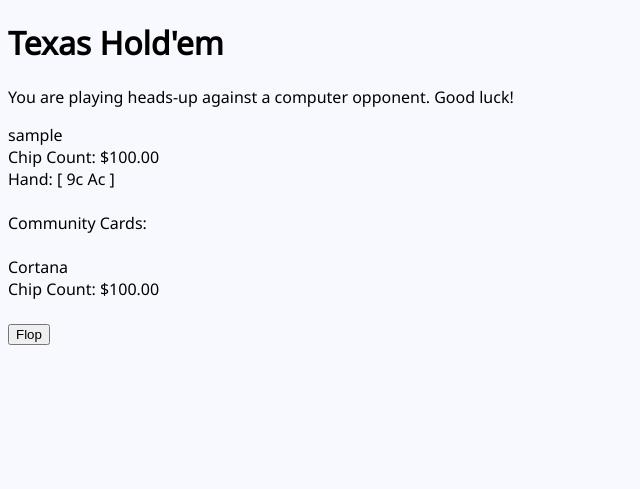
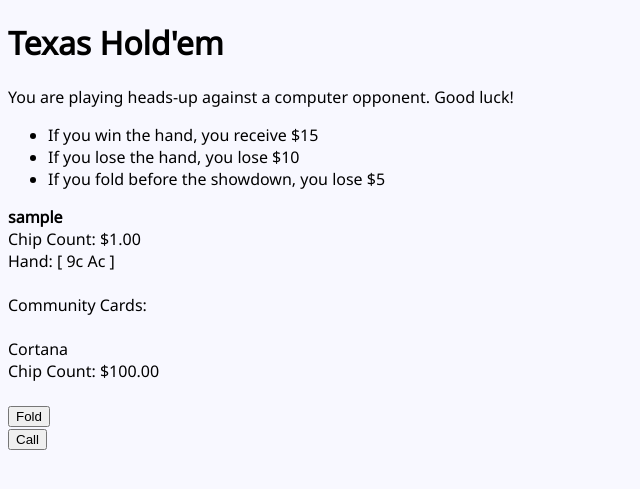
Before and after one commit to sthomasmeyer/poker, a Flask app: a page that uses Templates/base.html in a window 1280 px wide. Shown: the top 489 px of the page, without its empty margins (0-640 px from the left). Run offline with Flask 2, Linux system fonts and the light colour scheme; the visitor is signed in with stand-in values (Sample User, id 1); tables that the repository leaves empty hold one stand-in row (values such as "Sample post").

Commit message:
updated 'lazy' but functional front-end w/ HTML and JS

```diff
--- a/Static/texasHoldEm.js
+++ b/Static/texasHoldEm.js
@@ -1,45 +1,130 @@
 // const BASE_URL = 'http://127.0.0.1:5000';
 
-communityCards = document.getElementById('community-cards');
+const communityCards = document.getElementById('community-cards');
 
-flopButton = document.getElementById('flop-btn');
-turnButton = document.getElementById('turn-btn');
-riverButton = document.getElementById('river-btn');
-showdownButton = document.getElementById('showdown-btn');
+const flopButton = document.getElementById('flop-btn');
+const turnButton = document.getElementById('turn-btn');
+const riverButton = document.getElementById('river-btn');
 
-flop = document.getElementById('flop');
-turn = document.getElementById('turn');
-river = document.getElementById('river');
-oppsHand = document.getElementById('opps-hand');
+const showdownDiv = document.getElementById('showdown');
+const showdownWinButton = document.getElementById('showdown-win-btn');
+const showdownLossButton = document.getElementById('showdown-loss-btn');
+const showdownWinForm = document.getElementById('showdown-win-form');
+const showdownLossForm = document.getElementById('showdown-loss-form');
 
-playerScore = document.getElementById('player-score');
-oppsScore = document.getElementById('opps-score');
+const flop = document.getElementById('flop');
+const turn = document.getElementById('turn');
+const river = document.getElementById('river');
+const oppsHand = document.getElementById('opps-hand');
+
+const foldButton = document.getElementById('fold-btn');
+let callPreFlopButton = document.getElementById('call-pre-flop-btn');
+
+const playerScore = document.getElementById('player-score');
+const oppsScore = document.getElementById('opps-score');
+
+callPreFlopButton.onclick = function keepPlaying(evt) {
+  evt.preventDefault();
+  callPreFlopButton.remove();
+  foldButton.hidden = true;
+  flopButton.hidden = false;
+};
 
 flopButton.onclick = function revealFlop(evt) {
   evt.preventDefault();
   flop.hidden = false;
   flopButton.remove();
+  newBtn = document.createElement('button');
+  newBtn.setAttribute('id', 'call-post-flop-btn');
+  newBtn.innerText = 'Call';
+  document.getElementById('options').append(newBtn);
+  let callPostFlopButton = document.getElementById('call-post-flop-btn');
+  foldButton.hidden = false;
+
+  callPostFlopButton.onclick = function keepPlaying(evt) {
+    evt.preventDefault();
+    console.log('TEST');
+    callPostFlopButton.remove();
+    foldButton.hidden = true;
     turnButton.hidden = false;
+  };
 };
 
 turnButton.onclick = function revealTurn(evt) {
   evt.preventDefault();
   turn.hidden = false;
   turnButton.remove();
+  newBtn = document.createElement('button');
+  newBtn.setAttribute('id', 'call-post-turn-btn');
+  newBtn.innerText = 'Call';
+  document.getElementById('options').append(newBtn);
+  let callPostTurnButton = document.getElementById('call-post-turn-btn');
+  foldButton.hidden = false;
+
+  callPostTurnButton.onclick = function keepPlaying(evt) {
+    evt.preventDefault();
+    console.log('TESTING...');
+    callPostTurnButton.remove();
+    foldButton.hidden = true;
     riverButton.hidden = false;
+  };
 };
 
 riverButton.onclick = function revealRiver(evt) {
   evt.preventDefault();
   river.hidden = false;
   riverButton.remove();
-  showdownButton.hidden = false;
+  newBtn = document.createElement('button');
+  newBtn.setAttribute('id', 'call-post-river-btn');
+  newBtn.innerText = 'Call';
+  document.getElementById('options').append(newBtn);
+  let callPostRiverButton = document.getElementById('call-post-river-btn');
+  foldButton.hidden = false;
+
+  callPostRiverButton.onclick = function finishTheHand(evt) {
+    evt.preventDefault();
+    console.log('1, 2, 3');
+    callPostRiverButton.remove();
+    foldButton.hidden = true;
+    showdownDiv.hidden = false;
+  };
 };
 
-showdownButton.onclick = function showdown(evt) {
+if (showdownWinButton != null) {
+  showdownWinButton.onclick = function showdown(evt) {
     evt.preventDefault();
-  showdownButton.remove();
+    setTimeout(() => {
+      showdownWinForm.submit();
+    }, 3000);
+    showdownWinButton.remove();
     oppsHand.hidden = false;
     playerScore.hidden = false;
     oppsScore.hidden = false;
+    setTimeout(() => {
+      alert(`
+      You've won this hand and $15
+      Press 'OK' to see the next hand
+      `);
+    }, 1000);
   };
+}
+
+if (showdownLossButton != null) {
+  showdownLossButton.onclick = function showdown(evt) {
+    evt.preventDefault();
+    setTimeout(() => {
+      showdownLossForm.submit();
+    }, 3000);
+    showdownLossButton.remove();
+    oppsHand.hidden = false;
+    playerScore.hidden = false;
+    oppsScore.hidden = false;
+    setTimeout(() => {
+      alert(`
+      You've lost this hand and $10
+      Remember, if you fold before the showdown you only lose $5
+      Press 'OK' to see the next hand
+      `);
+    }, 1000);
+  };
+}
--- a/Templates/base.html
+++ b/Templates/base.html
@@ -8,7 +8,7 @@
   <link rel="preconnect" href="https://fonts.gstatic.com" crossorigin>
   <link href="https://fonts.googleapis.com/css2?family=Noto+Sans&family=Roboto&display=swap" rel="stylesheet">
   <link rel="stylesheet" href={{ url_for("static", filename="poker-variations.css")}}>
-  <title>User Data Storage Tutorial</title>
+  <title>Poker</title>
 </head>
 <body>
 
--- a/Templates/texas_hold_em.html
+++ b/Templates/texas_hold_em.html
@@ -9,9 +9,14 @@
 
   <h1>Texas Hold'em</h1>
   <p>You are playing heads-up against a computer opponent. Good luck!</p>
+  <ul id="instructions">
+    <li>If you win the hand, you receive $15</li>
+    <li>If you lose the hand, you lose $10</li>
+    <li>If you fold before the showdown, you lose $5</li>
+  </ul>
 
   <div id="player-one">
-    <div>{{ players[0].name }}</div>
+    <div><strong>{{ players[0].name }}</strong></div>
     <div>Chip Count: {{ players[0].stack }}</div>
     <div>Hand: [{% for card in players[0].hole_cards %} {{ card.reveal() }} {% endfor %}]</div>
     <div hidden id="player-score">
@@ -77,10 +82,26 @@
     </div>
   </div>
   <br>
-  <button id="flop-btn">Flop</button>
-  <button hidden id="turn-btn">Turn</button>
-  <button hidden id="river-btn">River</button>
-  <button hidden id="showdown-btn">Showdown</button>
+  <div id="options">
+    <form action="/texas_hold_em/fold/{{ user.username }}"><button id="fold-btn">Fold</button></form>
+    <button id="call-pre-flop-btn">Call</button>
+  </div>
+
+  <button hidden id="flop-btn">Reveal Flop</button>
+  <button hidden id="turn-btn">Reveal Turn</button>
+  <button hidden id="river-btn">Reveal River</button>
+
+  <div hidden id="showdown">
+    {% if players[0].hand_ranking > players[1].hand_ranking %}
+    <form id="showdown-win-form" action="/texas_hold_em/win/{{ user.username }}">
+      <button id="showdown-win-btn">Showdown</button>
+    </form>
+    {% elif players[1].hand_ranking > players[0].hand_ranking %}
+    <form id="showdown-loss-form" action="/texas_hold_em/loss/{{ user.username }}">
+      <button id="showdown-loss-btn">Showdown</button>
+    </form>
+    {% endif %}
+  </div>
 
   <!-- <script src="https://unpkg.com/axios/dist/axios.js"></script> -->
   <script src="/static/texasHoldEm.js"></script>
--- a/app.py
+++ b/app.py
@@ -11,8 +11,10 @@
 # Import the forms you've created from the [forms.py] file.
 from forms import UserLoginForm, CreateAccountForm
 
-from game_elements import Player, Deck
+# Import the classes you've created from the [game_elements.py] file.
+from game_elements import Player, Deck, Pot
 
+# Import the classes you've created from the [game_elements.py] file.
 from hand_rankings import check_straight_flush
 
 app = Flask(__name__)
@@ -90,6 +92,10 @@
             # session storage to keep track of which specific user is logged in.
             session["username"] = username
 
+            # Reward users w/ +100 capital on successful login.
+            existing_user.capital += 100
+            db.session.commit()
+
             return redirect(f"/user/{username}")
 
     return render_template("base.html", form=form)
@@ -125,7 +131,7 @@
         for user in users:
             if user.email == new_user.email:
                 flash("An account associated with that email address already exists.")
-                return redirect("/new_user")
+                return redirect("/create_account")
 
         # Use [bcrypt] to generate a "hashed" version of the user's password...
         # This is *important* bc storing it as plaintext in our database...
@@ -180,7 +186,7 @@
 
     # Create an [active_user] instance of the Player class...
     # This is (obviously) the user who is logged-in + actively playing.
-    active_user = Player(username, 100)
+    active_user = Player(username, user.capital)
     players.append(active_user)
 
     # Create a [computer_opponent] instance of the Player class...
@@ -197,20 +203,16 @@
             player.accept_dealt_card(new_deck)
 
     flop = new_deck.flop_protocol()
-    for card in flop:
-        print(f"flop: {card.reveal()}")
 
     for player in players:
         player.incorporate_flop(new_deck)
 
     turn = new_deck.turn_protocol()
-    print(f"turn: {turn[0].reveal()}")
 
     for player in players:
         player.incorporate_turn(new_deck)
 
     river = new_deck.river_protocol()
-    print(f"river: {river[0].reveal()}")
 
     for player in players:
         player.incorporate_river(new_deck)
@@ -233,6 +235,42 @@
     )
 
 
+@app.route("/texas_hold_em/fold/<username>", methods=["GET", "POST"])
+def folded(username):
+    user = User.query.get_or_404(username)
+
+    # Punish users w/ -5 capital bc of fold (de facto loss).
+    user.capital -= 5
+    db.session.commit()
+
+    flash(f"Previous hand: [fold] {user.username}'s stack decreased by $5")
+    return redirect(f"/texas_hold_em/{username}")
+
+
+@app.route("/texas_hold_em/win/<username>", methods=["GET", "POST"])
+def won_hand(username):
+    user = User.query.get_or_404(username)
+
+    # Reward users w/ +10 capital if they win a hand.
+    user.capital += 15
+    db.session.commit()
+
+    flash(f"Previous hand: [win] {user.username}'s stack increased by $15")
+    return redirect(f"/texas_hold_em/{username}")
+
+
+@app.route("/texas_hold_em/loss/<username>", methods=["GET", "POST"])
+def lost_hand(username):
+    user = User.query.get_or_404(username)
+
+    # Punish users w/ -10 capital if they lose a hand.
+    user.capital -= 10
+    db.session.commit()
+
+    flash(f"Previous hand: [loss] {user.username}'s stack decreased by $10")
+    return redirect(f"/texas_hold_em/{username}")
+
+
 @app.route("/delete/user/<username>", methods=["POST"])
 def destroy(username):
     user = User.query.get_or_404(username)
--- a/hand_rankings.py
+++ b/hand_rankings.py
@@ -15,31 +15,30 @@
     for player in players:
         player.accept_dealt_card(new_deck)
 
-new_deck.flop_protocol()
-new_deck.turn_protocol()
-new_deck.river_protocol()
-
 for card in player_one.hole_cards:
-    print(f"Chamath's cards: {card.value} of {card.suit}")
+    print(f"Chamath: {card.value} of {card.suit}")
 
 for card in player_two.hole_cards:
-    print(f"Sacks' cards: {card.value} of {card.suit}")
+    print(f"Sacks: {card.value} of {card.suit}")
+
+new_deck.flop_protocol()
+for player in players:
+    player.incorporate_flop(new_deck)
 
 for card in new_deck.flop:
     print(f"flop: {card.value} of {card.suit}")
 
+new_deck.turn_protocol()
 for player in players:
-    player.incorporate_flop(new_deck)
+    player.incorporate_turn(new_deck)
 
 print(f"turn: {new_deck.turn[0].value} of {new_deck.turn[0].suit}")
 
+new_deck.river_protocol()
 for player in players:
-    player.incorporate_turn(new_deck)
+    player.incorporate_river(new_deck)
 
 print(f"river: {new_deck.river[0].value} of {new_deck.river[0].suit}")
-
-for player in players:
-    player.incorporate_river(new_deck)
 
 ### END of the [test] classes code... COMMENCE hand-rankings ###
 
--- a/models.py
+++ b/models.py
@@ -33,6 +33,7 @@
     __tablename__ = "users"
 
     username = db.Column(db.Text, unique=True, primary_key=True)
+    capital = db.Column(db.Integer, nullable=False, default=0)
     email = db.Column(db.Text, unique=True, nullable=False)
     password = db.Column(db.Text, nullable=False)
     created_at = db.Column(db.DateTime, nullable=False, default=datetime.utcnow())
```
Also changed, not shown: game_elements.py (+24 -1 lines). Lines whose indentation alone changed are shown as unchanged.
